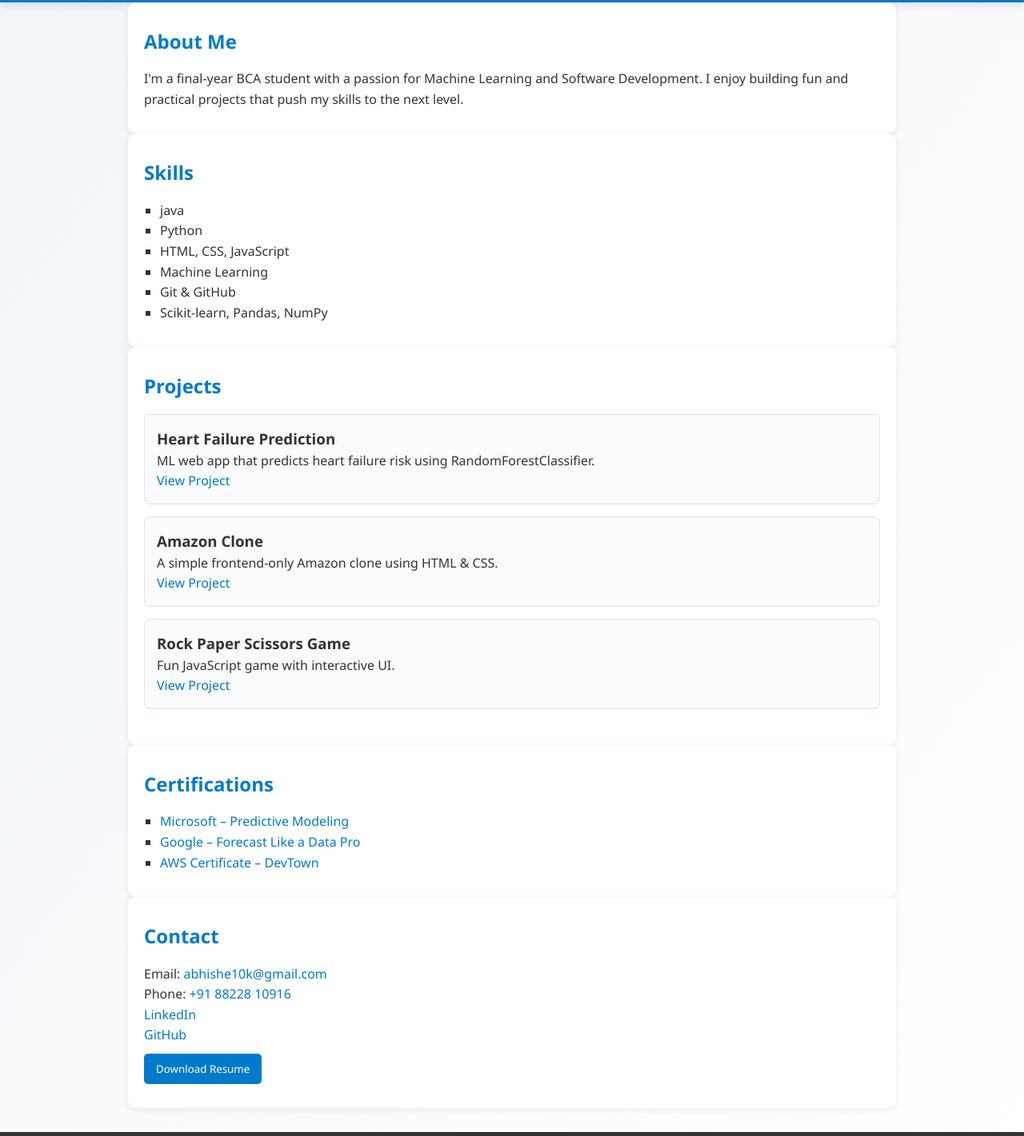
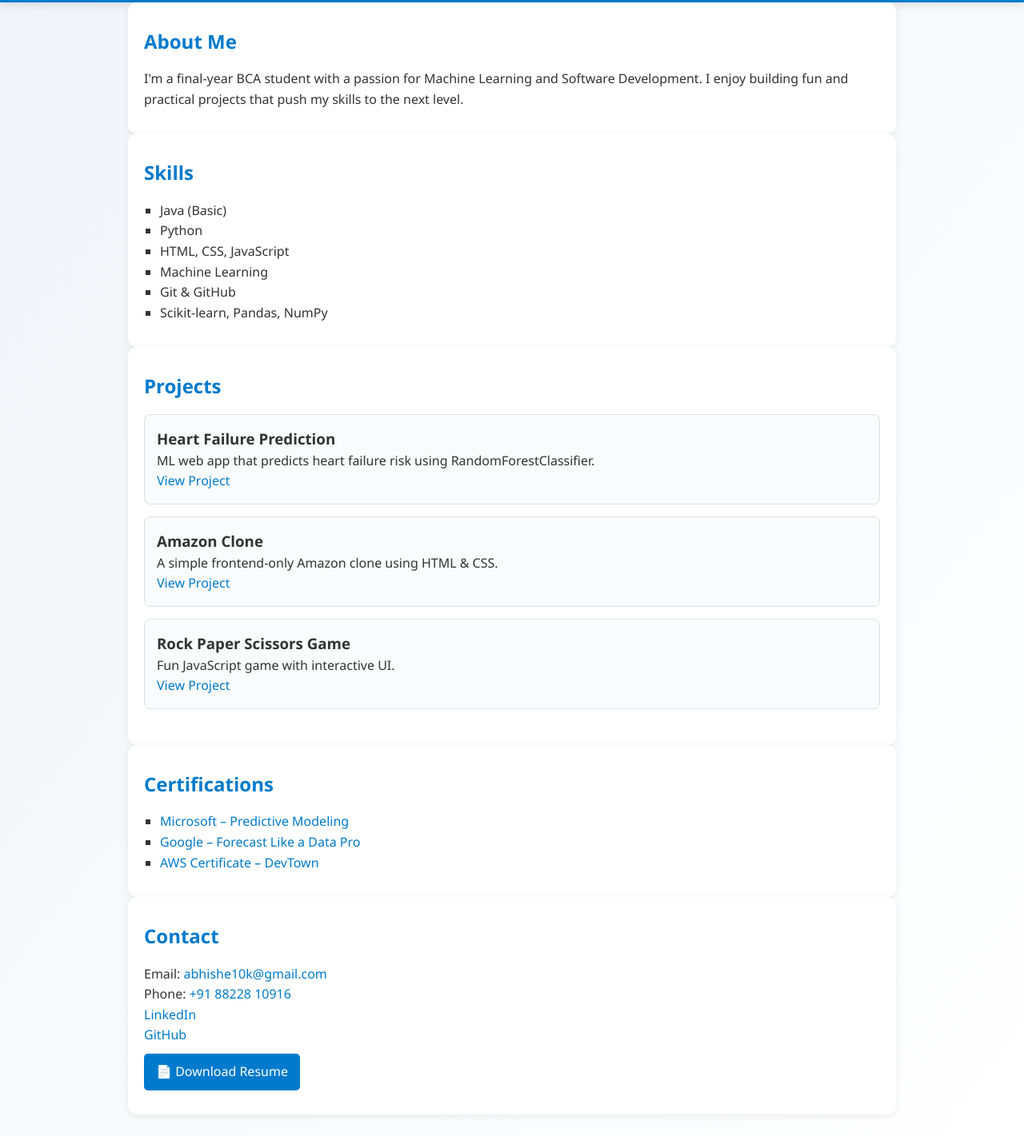
Before and after one commit to Abhish3k-1/Abhishek-Portfolio, a plain HTML site: page index.html in a window 1280 px wide. Shown: the part 179-1600 px from the top of the page at 80% size. Drawn offline with Linux system fonts and the light colour scheme.

Commit message:
Replaced resume with updated version

```diff
--- a/index.html
+++ b/index.html
@@ -22,7 +22,7 @@
   <section class="skills container fade-in">
     <h2>Skills</h2>
     <ul>
-      <li>java</li>
+      <li>Java (Basic)</li>
       <li>Python</li>
       <li>HTML, CSS, JavaScript</li>
       <li>Machine Learning</li>
@@ -65,22 +65,11 @@
     <p>Phone: <a href="tel:+918822810916">+91 88228 10916</a></p>
     <p><a href="https://www.linkedin.com/in/abhishek-das-68b674298/" target="_blank">LinkedIn</a></p>
     <p><a href="https://github.com/Abhish3k-1" target="_blank">GitHub</a></p>
-    <button onclick="downloadResume()" class="resume-btn">Download Resume</button>
+    <p><a href="Abhishek_Das_Resume.pdf" download class="resume-btn">📄 Download Resume</a></p>
   </section>
 
   <footer>
     <p>&copy; 2025 Abhishek Das</p>
   </footer>
-
-  <script>
-    function downloadResume() {
-      const link = document.createElement("a");
-      link.href = "Abhishek_Das_Resume.pdf";
-      link.download = "Abhishek_Das_Resume.pdf";
-      document.body.appendChild(link);
-      link.click();
-      document.body.removeChild(link);
-    }
-  </script>
 </body>
 </html>
```
